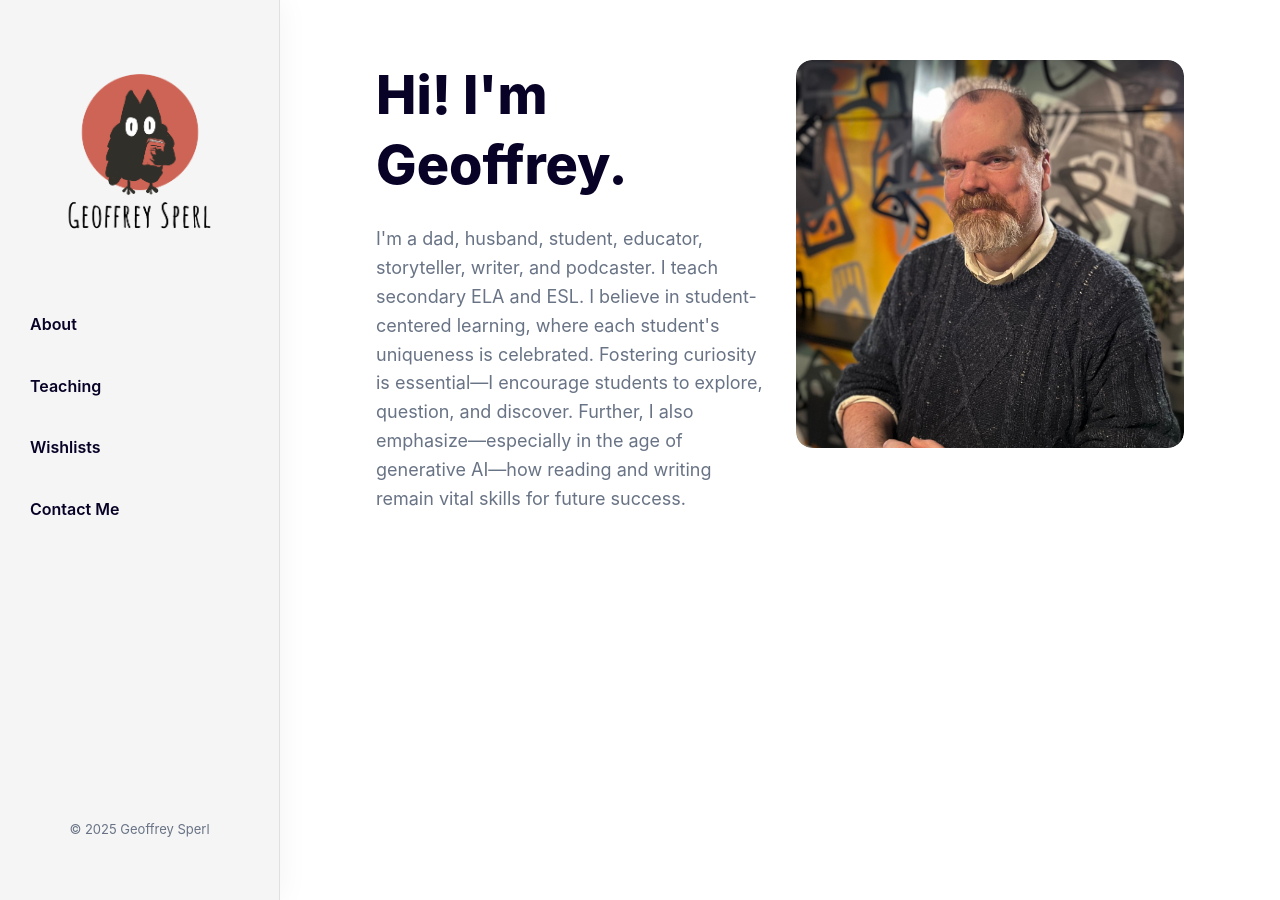
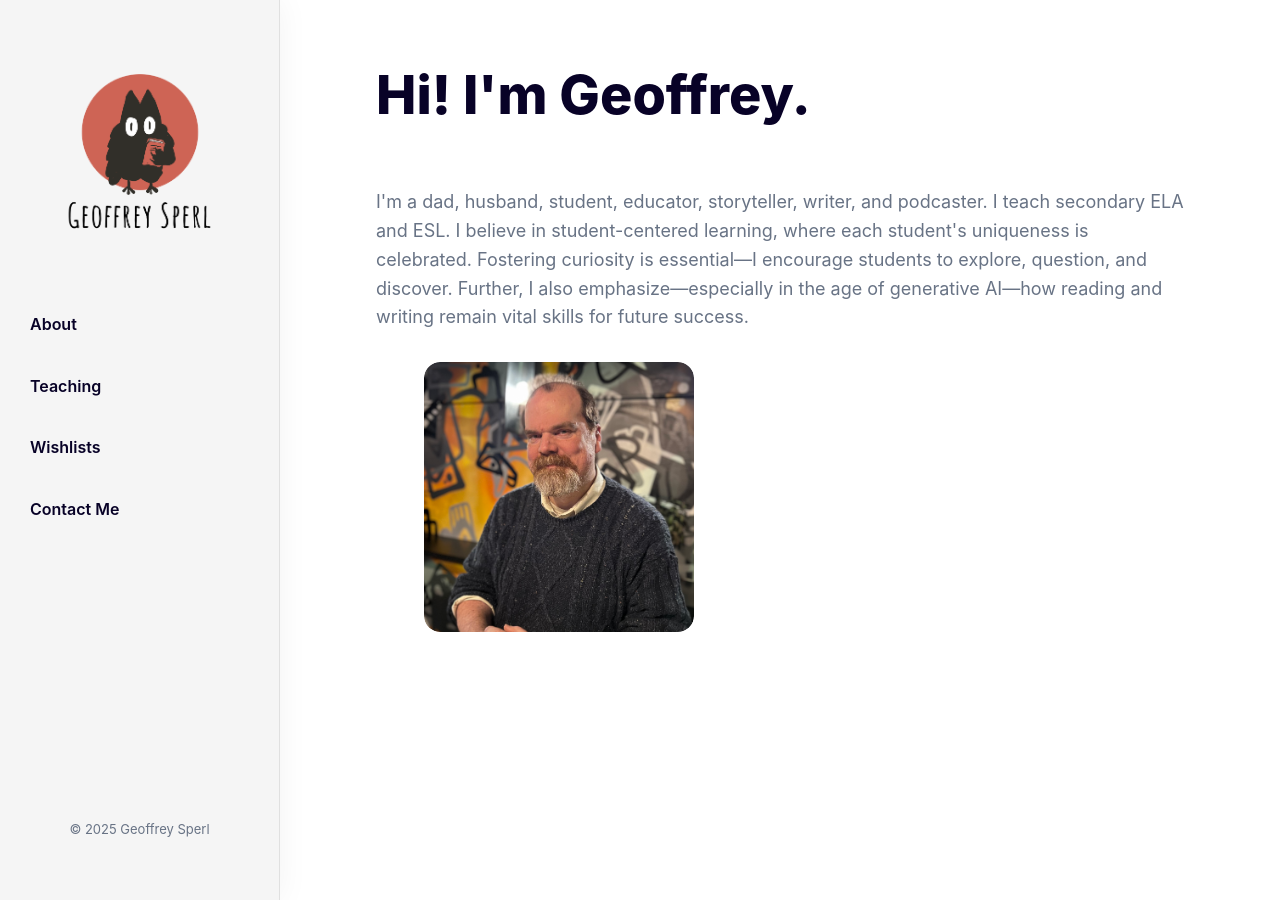
Before and after one commit to geoffreysperl/teaching, a Jekyll site: the page built from index.html, in a window 1280 px wide. Built offline with Jekyll 4.4.1, drawn with Linux system fonts in a browser that asks for light colours.

Commit message:
One? more time?

```diff
--- a/_includes/main.scss
+++ b/_includes/main.scss
@@ -457,8 +457,10 @@
 
 .homepage-title {
   font-size: 54px;
-  margin-bottom: 25px;
+  margin-bottom: 40px;
   color: var(--heading-font-color);
+  text-align: left;
+  width: 100%;
 }
 
 .homepage-description {
@@ -470,6 +472,8 @@
 .homepage-image {
   border-radius: 16px;
   overflow: hidden;
+  max-width: 85%;  /* This makes the image a bit smaller */
+  margin-left: auto; /* This pushes the image to the right side of its column */
 }
 
 .homepage-image img {
@@ -485,10 +489,12 @@
 
   .homepage-title {
     font-size: 42px;
-    margin-bottom: 20px;
+    margin-bottom: 30px;
   }
 
   .homepage-image {
     margin-top: 30px;
+    max-width: 100%;
+    margin-left: 0;
   }
 }
--- a/index.html
+++ b/index.html
@@ -12,14 +12,15 @@
 
 <div class="container animate">
   <div class="homepage-intro">
+    <h1 class="homepage-title">Hi! I'm Geoffrey.</h1>
+
     <div class="row">
-      <div class="col col-6">
-        <h1 class="homepage-title">Hi! I'm Geoffrey.</h1>
+      <div class="col col-7">
         <div class="homepage-description">
           <p>I'm a dad, husband, student, educator, storyteller, writer, and podcaster. I teach secondary ELA and ESL. I believe in student-centered learning, where each student's uniqueness is celebrated. Fostering curiosity is essential&mdash;I encourage students to explore, question, and discover. Further, I also emphasize&mdash;especially in the age of generative AI&mdash;how reading and writing remain vital skills for future success.</p>
         </div>
       </div>
-      <div class="col col-6">
+      <div class="col col-5">
         <div class="homepage-image">
           <img src="/media/images/geoffrey-sperl.jpg" alt="Geoffrey Sperl">
         </div>
```
Also changed, not shown: other parts of index.html (+1 -1 lines).
